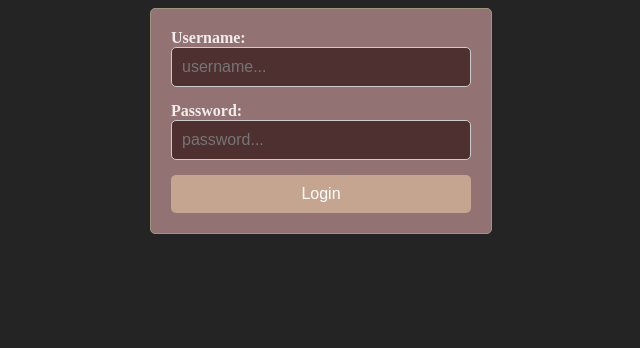
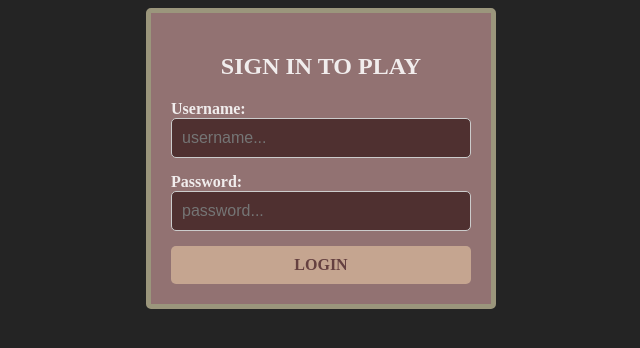
Before and after one commit to p-triz/progetto_tecnologie_internet, a React (Vite) app in the folder frontend/: page / in a window 1280 px wide. Shown: the top 348 px of the page, without its empty margins (319-959 px from the left). Built offline with nearby package versions, Linux system fonts and the light colour scheme.

Commit message:
aggiornamento di stile

```diff
--- a/frontend/src/components/Card.css
+++ b/frontend/src/components/Card.css
@@ -1,8 +1,8 @@
 .card {
     width: 18rem;
     margin: 1rem;
-    background-color: blue;
-
+    background-color: #4f3030;
+    border: 5px solid #9b967c;
   }
 
   .card-img-top {
@@ -18,5 +18,5 @@
   .card-text {
     font-size: 0.875rem;
     line-height: 1.5;
-    align-items: center;
+    text-align: center;
   }
--- a/frontend/src/components/Login.css
+++ b/frontend/src/components/Login.css
@@ -2,9 +2,15 @@
     width: 300px;
     margin: 0 auto;
     padding: 20px;
-    border: 1px solid #9b967c;
+    border: 5px solid #9b967c;
     border-radius: 5px;
     background-color: #927272;
+}
+
+.loginDiv h2{
+    display: flex;
+    justify-content: center;
+    font-family: 'Times New Roman', Times, serif;
 }
 
 .loginDiv form{
@@ -27,7 +33,9 @@
 
 .loginDiv button{
     background-color: #dabc9eb4;
-    color: white;
+    color: rgb(101, 64, 64);
+    font-weight: bold;
+    font-family: 'Times New Roman', Times, serif;
     border: none;
     border-radius: 5px;
     padding: 10px 20px;
--- a/frontend/src/components/Login.jsx
+++ b/frontend/src/components/Login.jsx
@@ -4,12 +4,13 @@ const Login = ({isLogged, onClick}) => {
 
   return (
     <div className="loginDiv">
+      <h2>SIGN IN TO PLAY</h2>
       <form className="loginForm">
         <label>Username: </label>
-        <input type = 'text' placeholder="username..."></input>
+        <input type = 'text' placeholder="username..." required></input>
         <label>Password: </label>
-        <input type='password' placeholder="password..."></input>
-        <button onClick ={onClick}> Login </button>
+        <input type='password' placeholder="password..." required></input>
+        <button type='submit' onClick ={onClick}> LOGIN </button>
       </form>
     </div>
   )
--- a/frontend/src/components/Scoreboard.css
+++ b/frontend/src/components/Scoreboard.css
@@ -4,25 +4,27 @@
     font-weight: bold;
     margin-bottom: 1rem;
     text-align: center;
+    font-family: 'Times New Roman', Times, serif;
   }
 
   .scoreboardList {
-    padding-left: 0;
+    padding: 1rem;
     text-align: center;
     list-style: none;
   }
 
   .scoreboardList li {
-    padding: 0.5rem;
-    border-top: 1px solid #ccc;
-    border-bottom: 1px solid #ccc;
+    padding: 1rem;
+    background-color: #4f3030;
+    border: 1px solid #9b967c;
   }
 
 
 
   .scoreboard {
-    width: 18rem;
-    margin: 1rem;
-    background-color: green;
-
+    width: 16rem;
+    margin: 0rem;
+    padding: 1rem;
+    background-color: #927272;
+    border: 5px solid #9b967c;
   }
--- a/frontend/src/components/SecondPage.css
+++ b/frontend/src/components/SecondPage.css
@@ -1,11 +1,19 @@
+.parentDiv{
+  display: flex;
+  flex-direction: row;
+}
+
+
 .container {
   display: flex;
   justify-content: center;
   align-items: center;
   height: 100vh;
   width: 100%;
-  flex-wrap: wrap;
+  display: flex;
+  flex-direction: column;
 }
+
 
 @media (max-width: 768px) {
   .card,
--- a/frontend/src/components/SecondPage.jsx
+++ b/frontend/src/components/SecondPage.jsx
@@ -11,11 +11,15 @@ const App = () => {
 
 
   return (
+    <div className="parentDiv">
     <div className="container">
+      <Card imageSrc={imageSrc} description={description}  />
       <Scoreboard gameName={gameOneName} gameId="1"></Scoreboard>
-      <Card imageSrc={imageSrc} description={description}  />
+    </div>
+    <div className="container">
       <Card imageSrc={imageSrc} description={description2} />
       <Scoreboard gameName={gameTwoName} gameId="2"></Scoreboard>
+    </div>
     </div>
   );
 };
```
